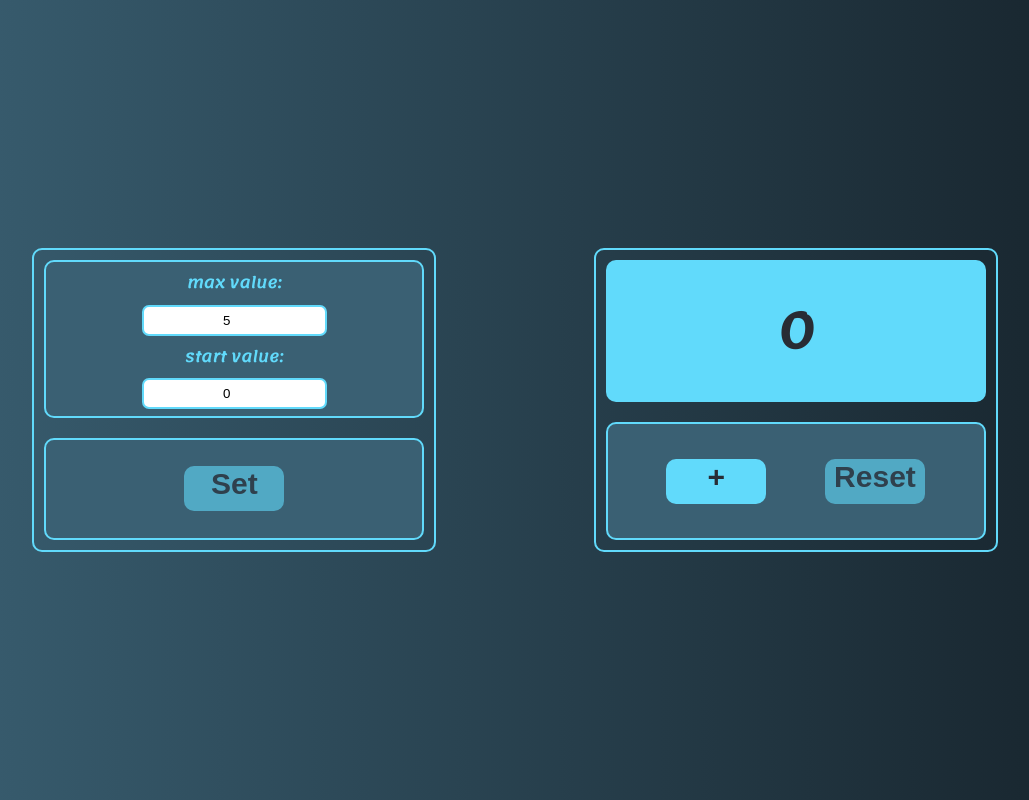
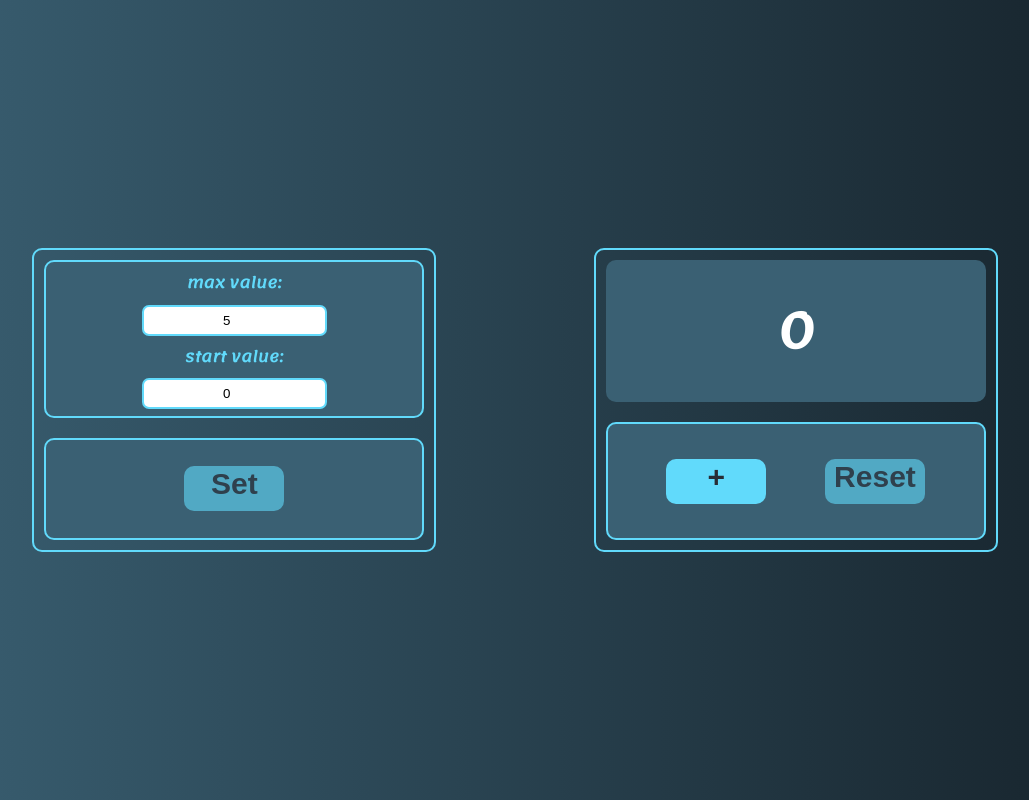
Before and after one commit to zionjke/Counter, a React (Create React App) app: page / in a window 1280 px wide. Shown: the whole page, without its empty margins (125-1154 px from the left). Built offline with nearby package versions, Linux system fonts and the light colour scheme.

Commit message:
refactoring++++

```diff
--- a/src/components/Counter.module.css
+++ b/src/components/Counter.module.css
@@ -15,8 +15,8 @@
     text-align: center;
     justify-content: center;
     align-items: center;
-    color: #282c34;
-    background-color: #61dafb;
+    color: white;
+    background-color: #3A6073;
     max-width: 430px;
     height: 200px;
     margin: 10px;
```
